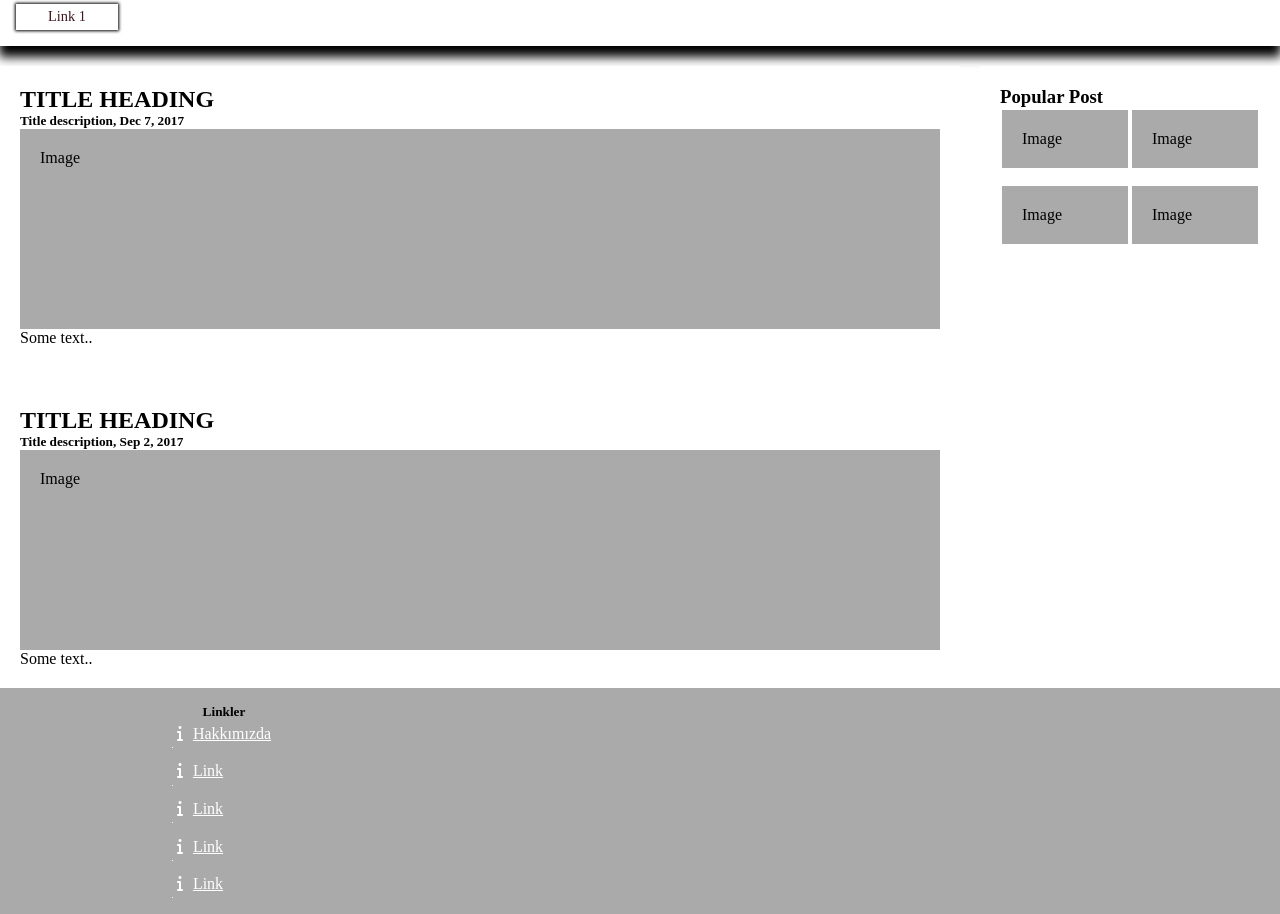
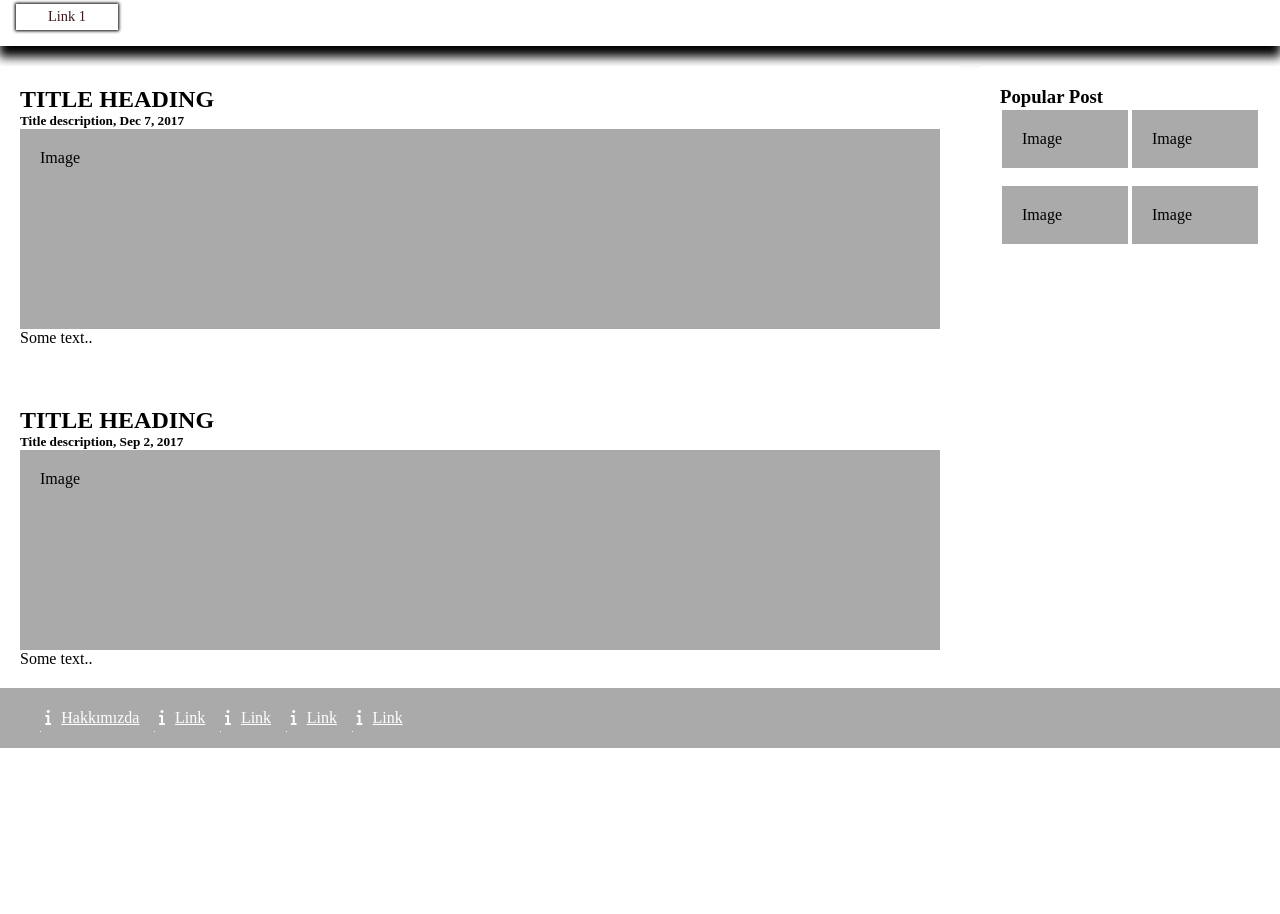
Before and after one commit to dasgrau/blog-website, a website: page public/index.html in a window 1280 px wide. Shown: the part 129-1043 px from the top of the page. After the commit the page ends 877 px from the top, so only its background shows below. Drawn offline with Linux system fonts and the light colour scheme.

Commit message:
footer
güncelleme

```diff
--- a/public/index.html
+++ b/public/index.html
@@ -90,9 +90,6 @@
     <!-- Footer -->
     <footer id="footer">
         <div class="linkler">
-            <header>
-                <h5>Linkler</h5>
-            </header>
             <section class="div-body">
                 <a href="#" class="footer_link"><i class="fas fa-info"></i> Hakkımızda</a>
                 <a href="#" class="footer_link"><i class="fas fa-info"></i> Link </a>
--- a/scss/_footer.scss
+++ b/scss/_footer.scss
@@ -11,7 +11,6 @@
         justify-content: center;
         .div-body {
             display: flex;
-            flex-direction: column;
             gap: 10px;
             .footer_link {
                 padding: .3rem;
```
Also changed, not shown: public/css/main.css. Lines whose indentation alone changed are shown as unchanged.
